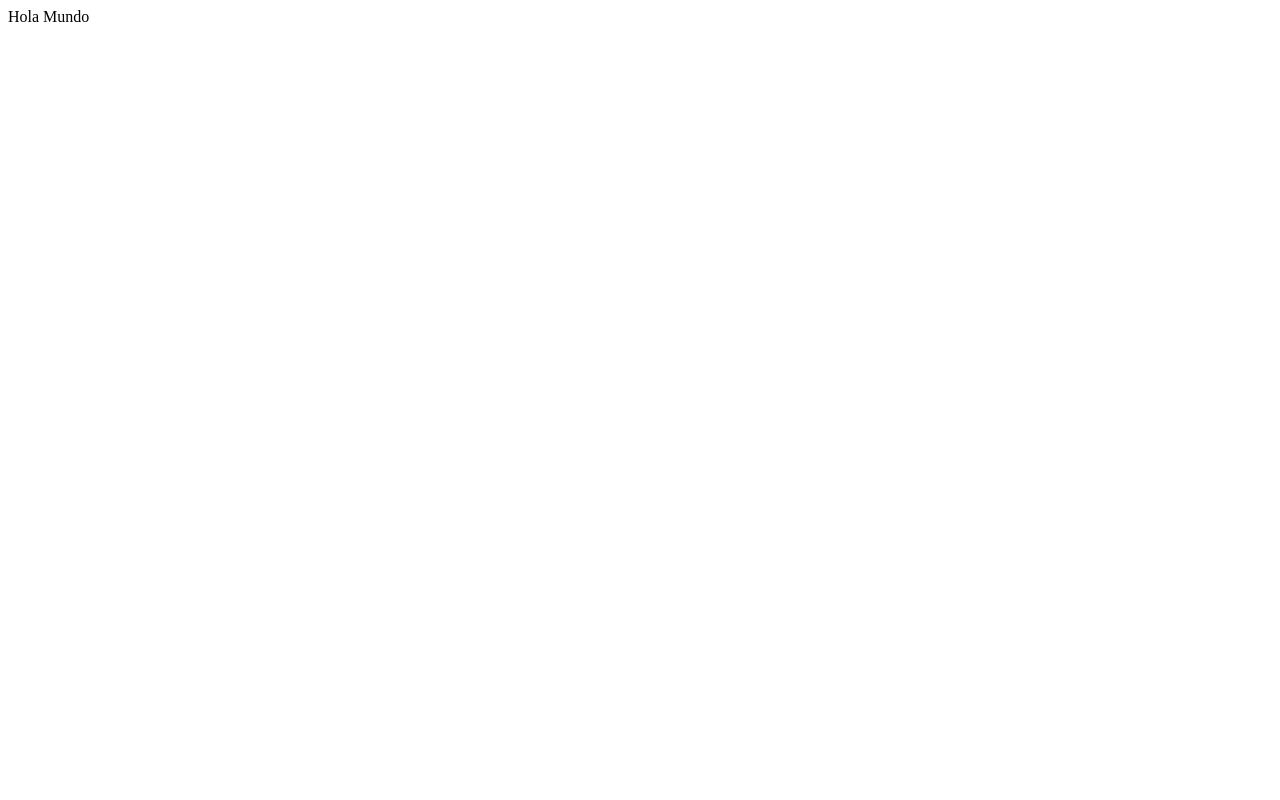
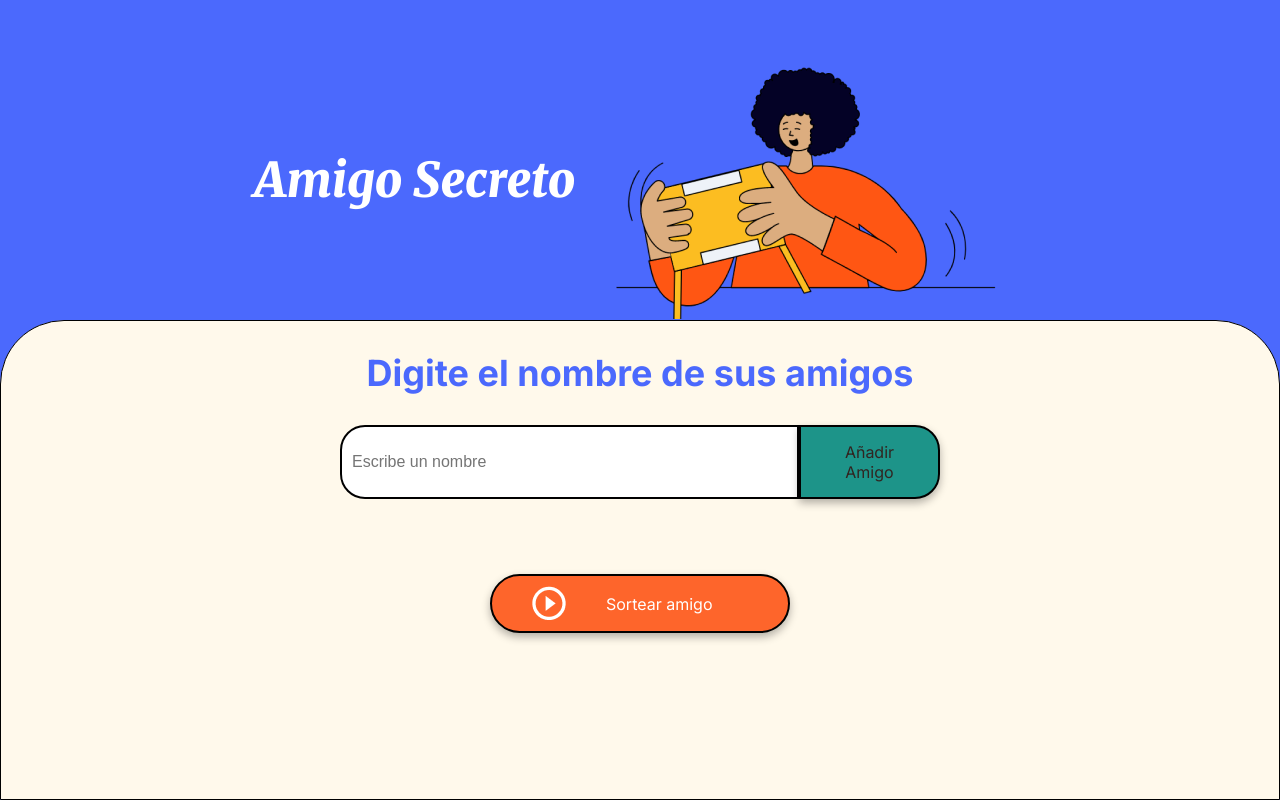
Before and after one commit to Narciso43/challenge-amigo-secreto_esp_main, a plain HTML site: page index.html in a window 1280 px wide. Drawn offline with Linux system fonts and the light colour scheme.

Commit message:
proyecto amigo secreto

```diff
--- a/index.html
+++ b/index.html
@@ -1 +1,41 @@
-Hola Mundo
+<!DOCTYPE html>
+<html lang="es">
+<head>
+    <meta charset="UTF-8">
+    <meta name="viewport" content="width=device-width, initial-scale=1.0">
+    <link rel="stylesheet" href="style.css">
+    <link rel="preconnect" href="https://fonts.googleapis.com">
+    <link rel="preconnect" href="https://fonts.gstatic.com" crossorigin>
+    <link href="https://fonts.googleapis.com/css2?family=Inter:wght@100;400;700;900&family=Merriweather:ital,wght@0,300;0,400;0,700;0,900;1,300;1,400;1,700;1,900&display=swap" rel="stylesheet">
+    <title>Amigo Secreto</title>
+</head>
+
+<body>
+    <main class="main-content">
+        <header class="header-banner">
+            <h1 class="main-title">Amigo Secreto</h1>
+            <img src="assets/amigo-secreto.png" alt="Imagen representativa de amigo secreto">
+        </header>
+
+        <section class="input-section">
+            <h2 class="section-title">Digite el nombre de sus amigos</h2>
+            <div class="input-wrapper">
+                <input type="text" id="amigo" class="input-name" placeholder="Escribe un nombre">
+                <button class="button-add" onclick="agregarAmigo()">Añadir Amigo</button>
+            </div>
+
+            <ul id="listaAmigos" class="name-list" aria-labelledby="listaAmigos" role="list"></ul>
+            <ul id="resultado" class="result-list" aria-live="polite"></ul>
+
+            <div class="button-container">
+                <button class="button-draw" onclick="sortearAmigo()" aria-label="Sortear amigo secreto">
+                    <img src="assets/play_circle_outline.png" alt="Ícono para sortear">Sortear amigo
+                </button>
+                <p id="resultado"></p>
+            </div>
+        </section>
+    </main>
+
+    <script src="app.js" defer></script>
+</body>
+</html>
```
